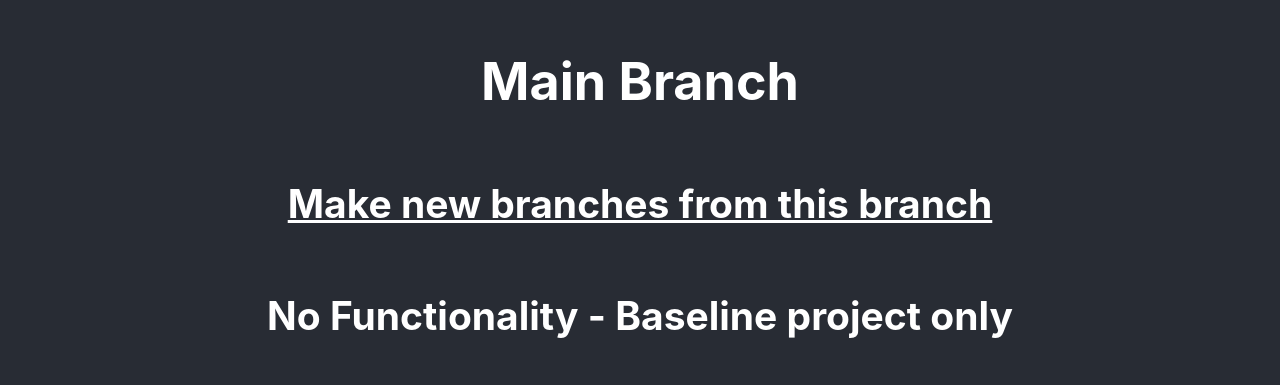
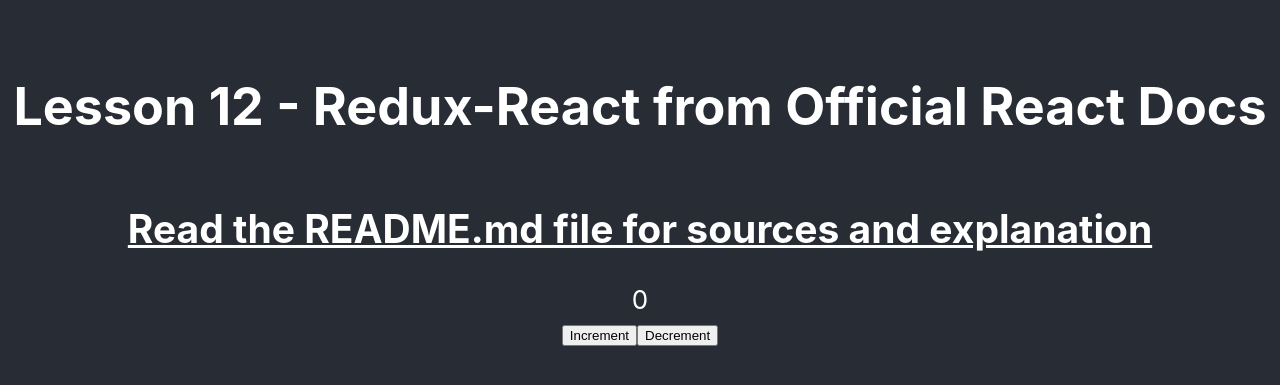
Before and after one commit to tristanbagnulo/youtube-tutorial-learn-react-for-beginners-in-2021, a React (Create React App) app: page / in a window 1280 px wide. Shown: the part 207-592 px from the top of the page. Built offline with nearby package versions, Linux system fonts and the light colour scheme.

Commit message:
Finished lesson to implement Counter.

```diff
--- a/package.json
+++ b/package.json
@@ -4,11 +4,13 @@
   "private": true,
   "dependencies": {
     "@progress/kendo-date-math": "^1.5.9",
+    "@reduxjs/toolkit": "^1.9.3",
     "@testing-library/jest-dom": "^5.16.5",
     "@testing-library/react": "^13.4.0",
     "@testing-library/user-event": "^13.5.0",
     "react": "^18.2.0",
     "react-dom": "^18.2.0",
+    "react-redux": "^8.0.5",
     "react-scripts": "5.0.1",
     "redux": "^4.2.0",
     "web-vitals": "^2.1.4"
--- a/src/App.js
+++ b/src/App.js
@@ -1,16 +1,14 @@
 import './App.css';
 import React from 'react';
+import Counter from './features/counter/Counter'
 
 function App() {
   return (
     <div className="App">
       <header className="App-header">
-
-        {/* TODO - WHEN NEW BRANCH CREATED Remove below 3 headers. */}
-        <h1>Main Branch</h1>
-        <h2><u>Make new branches from this branch</u></h2>
-        <h2>No Functionality - Baseline project only</h2>
-
+        <h1>Lesson 12 - Redux-React from Official React Docs</h1>
+        <h2><u>Read the README.md file for sources and explanation</u></h2>
+        <Counter/>
       </header>
     </div>
   );
--- /dev/null
+++ b/src/app/store.js
@@ -0,0 +1,11 @@
+import { configureStore } from "@reduxjs/toolkit";
+import counterReducer from '../features/counter/counterSlice'
+
+export default configureStore({
+ reducer: {
+    //within the store we need to import the reducer function from the counterSlice.
+    //Defining it withi nthe reducer paramter tells the store to use this slice reducer
+    //function to handle all updates to that state.
+    counter: counterReducer,
+ },
+})
--- /dev/null
+++ b/src/features/counter/Counter.js
@@ -0,0 +1,30 @@
+import React from 'react'
+import { useSelector, useDispatch } from 'react-redux'
+import { decrement, increment } from './counterSlice'
+
+export default function Counter() {
+    const count = useSelector((state) => state.counter.value)
+    const dispatch = useDispatch()
+
+    return (
+        <div>
+            <div>
+                <span>{count}</span>
+            </div>
+            <div>
+
+                <button
+                    onClick={() => dispatch(increment())}
+                >
+                    Increment
+                </button>
+
+                <button
+                    onClick={() => dispatch(decrement())}
+                >
+                    Decrement
+                </button>
+            </div>
+        </div>
+    )
+}
--- /dev/null
+++ b/src/features/counter/counterSlice.js
@@ -0,0 +1,28 @@
+import { createSlice } from '@reduxjs/toolkit';
+
+export const counterSlice = createSlice({
+    //named for calling
+    name: 'counter',
+    //initial value is 0
+    initialState: {
+        value: 0,
+    },
+    //reducer contains action creators
+    reducers: {
+        //action creators
+        increment: (state) => {
+            state.value +=1
+        },
+        decrement : (state) => {
+            state.value -= 1
+        },
+        incrementByAmount: (state, action) => {
+            state.value += action.payload
+        },
+    },
+})
+
+//exporting all action creators
+export const {increment, decrement, incrementByAmount} = counterSlice.actions
+
+export default counterSlice.reducer
--- a/src/index.js
+++ b/src/index.js
@@ -4,10 +4,16 @@
 import App from './App';
 import reportWebVitals from './reportWebVitals';
 
+import { Provider } from 'react-redux';
+import store from './app/store';
+
 const root = ReactDOM.createRoot(document.getElementById('root'));
+
 root.render(
   <React.StrictMode>
-    <App />
+    <Provider store={store}>
+      <App />
+    </Provider>
   </React.StrictMode>
 );
 
```
Also changed, not shown: src/Components/PlaceholderComponent.js (deleted), 2 other files (tests, documents, lock files or other folders).
